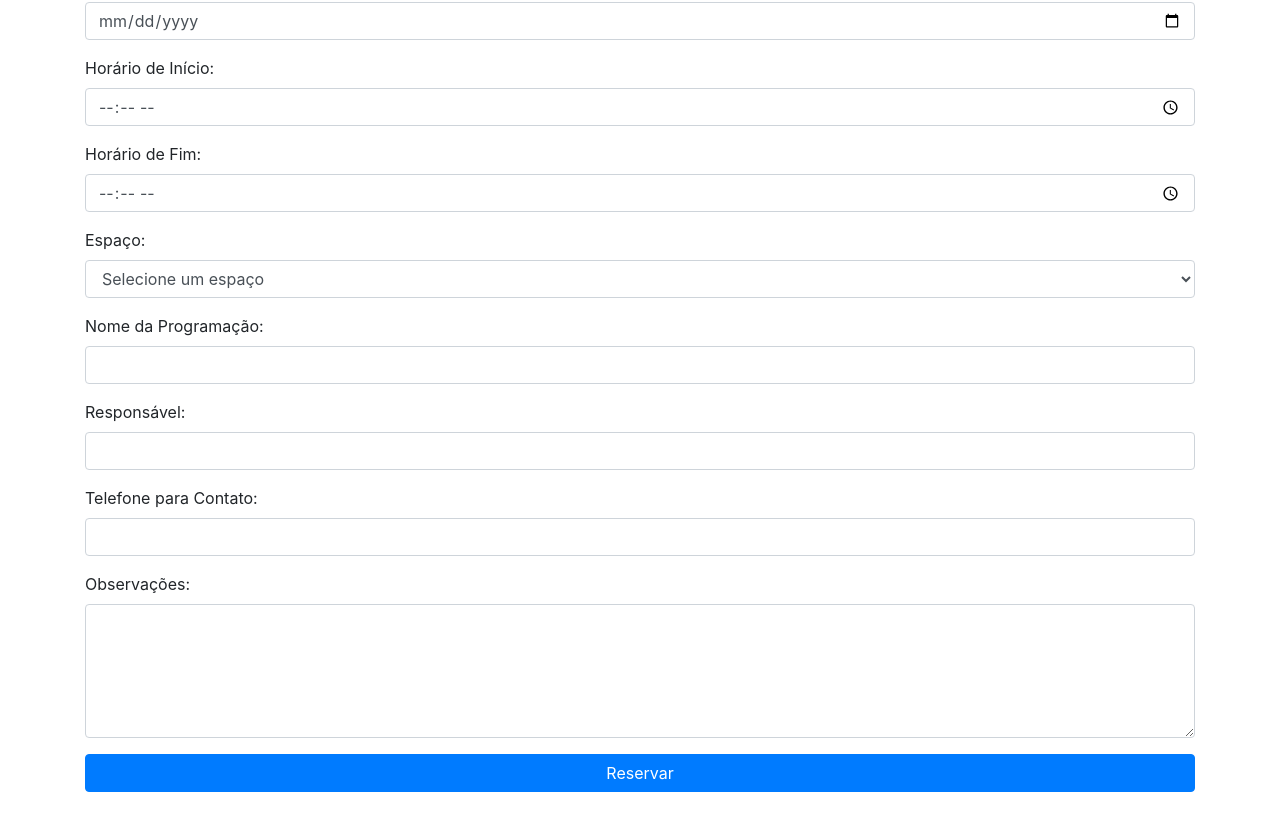
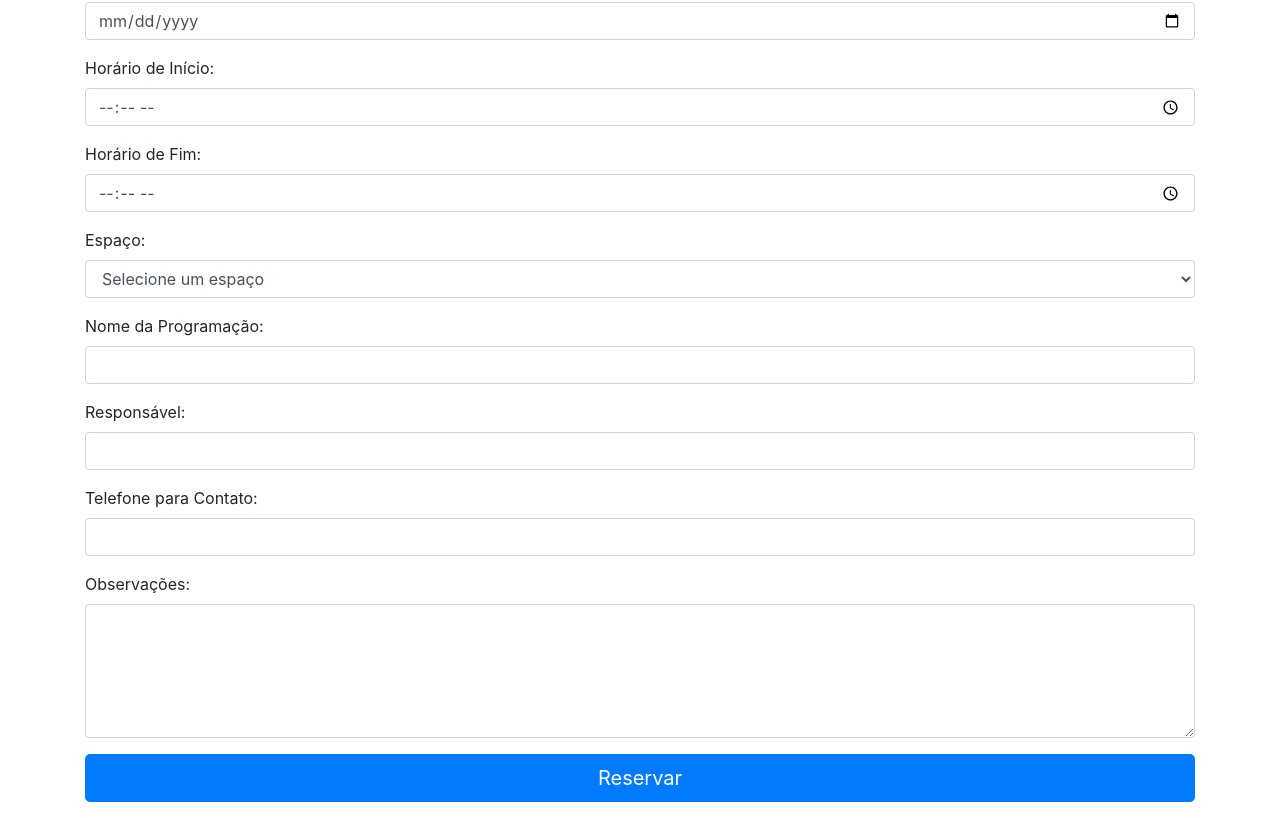
Before and after one commit to oitavabetim/agenda-formulario, a plain HTML site: page index.html in a window 1280 px wide. Shown: the part 348-1166 px from the top of the page. Before the commit the page ends 1140 px from the top, so only its background shows below. Drawn offline with nearby package versions, Linux system fonts and the light colour scheme.

Commit message:
Ajuste botão reservar. Espaço ao fim da página e aumento da altura do botão

```diff
--- a/index.html
+++ b/index.html
@@ -60,7 +60,9 @@
                 <label for="eventNotes">Observações:</label>
                 <textarea id="eventNotes" class="form-control" rows="5"></textarea>
             </div>
-            <button type="submit" class="btn btn-primary d-block w-100">Reservar</button>
+            <div class="form-group">
+                <button type="submit" class="btn btn-lg btn-primary d-block w-100">Reservar</button>
+            </div>
         </form>
     </div>
 
```
